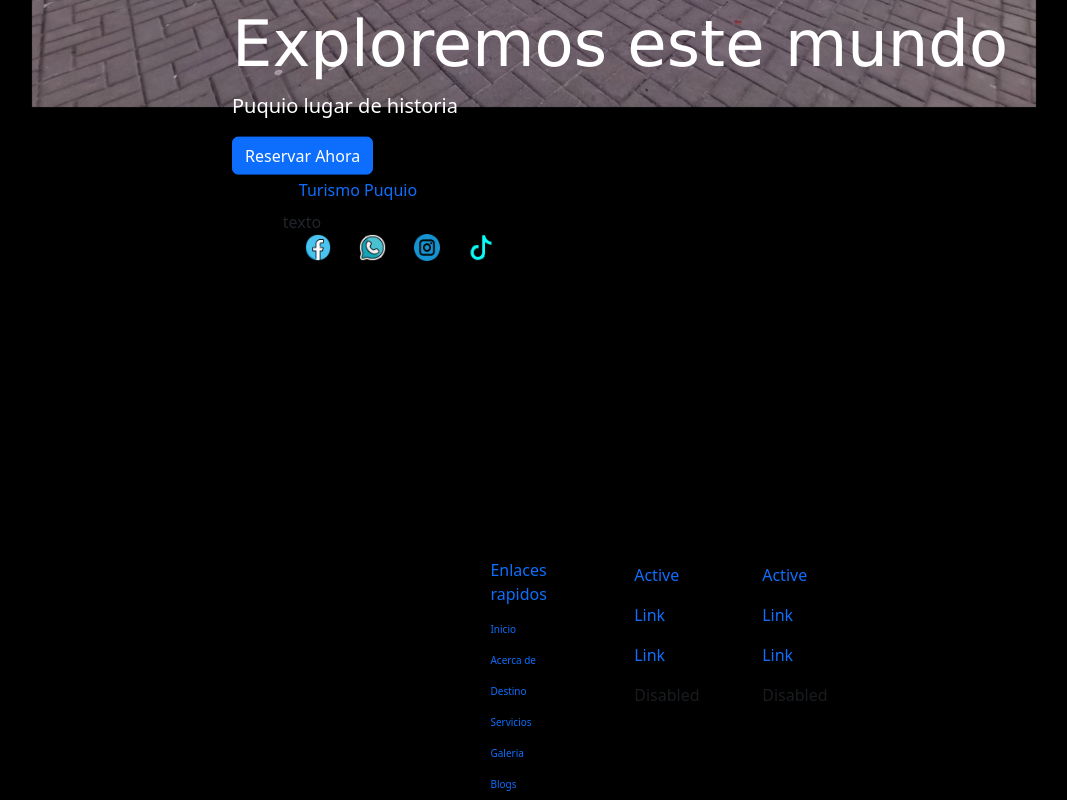
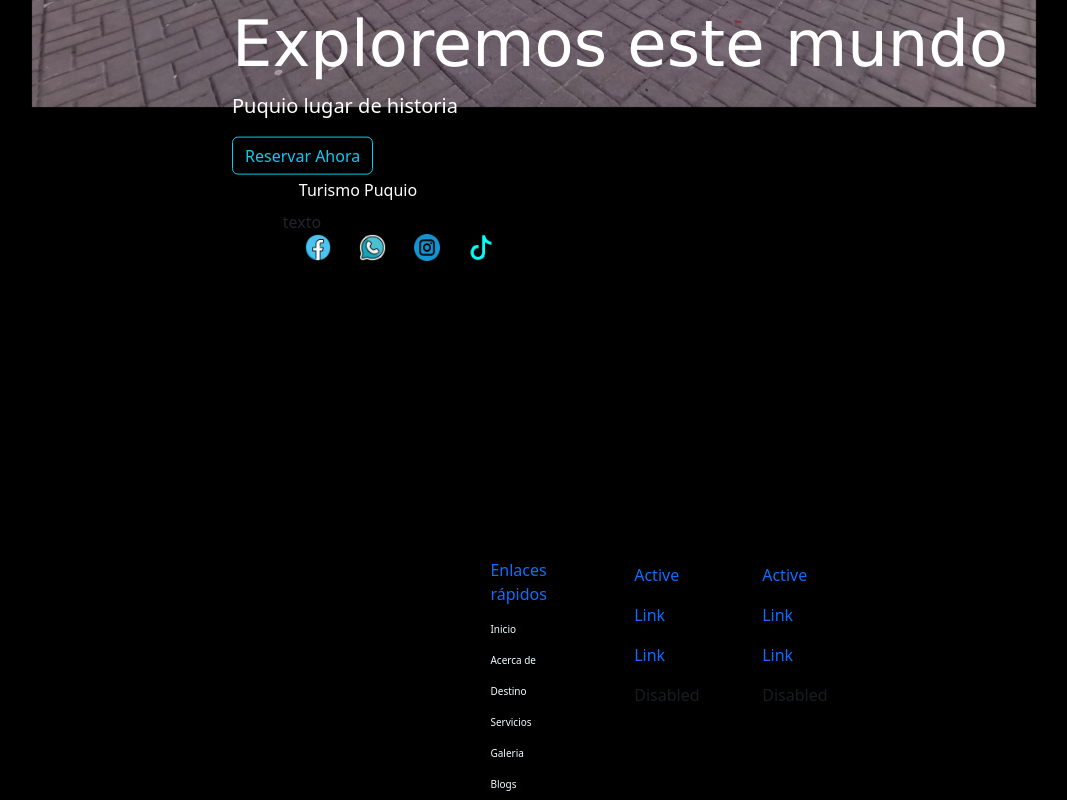
Before and after one commit to IESTP-JMA/Turismo_Puquio, a website: page inbdex.html in a window 1280 px wide. Shown: the part 1933-2733 px from the top of the page, without its empty margins (106-1173 px from the left). Drawn offline with nearby package versions, Linux system fonts and the light colour scheme.

Commit message:
actualizacion del archivo index.html
actualizacion de color de los botones

```diff
--- a/inbdex.html
+++ b/inbdex.html
@@ -15,7 +15,7 @@
           <button class="navbar-toggler" type="button" data-bs-toggle="collapse" data-bs-target="#navbarSupportedContent" aria-controls="navbarSupportedContent" aria-expanded="false" aria-label="Toggle navigation">
             <span class="navbar-toggler-icon"></span>
           </button>
-          <div class="collapse navbar-collapse text-bg-secondary" id="navbarSupportedContent" style="background:rgb(41, 41, 41);" >
+          <div class="collapse navbar-collapse text-bg-secondary" id="navbarSupportedContent" style="background:rgb(27, 27, 27); color: white;" >
             <ul class="navbar-nav me-auto mb-2 mb-lg-0">
               <li class="nav-item">
                 <a class="nav-link active" aria-current="page" href="#">Inicio</a>
@@ -37,7 +37,7 @@
               </li>
             </ul>
             <div class="bg-subtle" style="left: 100%;">
-              <button type="submit" class="btn btn-primary" style="background: rgb(4, 78, 82) ; border: white;">Reservar Ahora</button>
+              <button type="button" class="btn btn-outline-info">Reservar Ahora</button>
             </div>
           </div>
         </div>
@@ -49,7 +49,7 @@
                 <h1 class="display-3"  style="color: white; font-family: 'Lucida Sans', 'Lucida Sans Regular', 'Lucida Grande', 'Lucida Sans Unicode', Geneva, Verdana, sans-serif;">A lo Desconocido</h1>
                 <p class="lead" style="color: white;" style="color: white; font-family: Impact, Haettenschweiler, 'Arial Narrow Bold', sans-serif;"></p>
                 <div class="col-12" style="left: 80%;">
-                  <button type="submit" class="btn btn-primary">Reservar Ahora</button>
+                  <button type="button" class="btn btn-outline-info">Reservar Ahora</button>
                 </div>
 
             </div>
@@ -68,7 +68,7 @@
                   <input type="text" class="form-control" id="inputAddress" placeholder="1234 Main St">
                 </div>
                 <div class="col-12">
-                  <button type="submit" class="btn btn-primary">Reservar Ahora</button>
+                  <button type="button" class="btn btn-outline-info">Reservar Ahora</button>
                 </div>
               </form>
             </div>
@@ -91,7 +91,7 @@
                 <h1 class="display-3"  style="color: white; font-family: 'Lucida Sans', 'Lucida Sans Regular', 'Lucida Grande', 'Lucida Sans Unicode', Geneva, Verdana, sans-serif;">Exploremos este mundo</h1>
                 <p class="lead" style="color: white;" style="color: white; font-family: Impact, Haettenschweiler, 'Arial Narrow Bold', sans-serif; right: 30%;">Puquio lugar de historia </p>
                 <div class="col-12">
-                  <button type="submit" class="btn btn-primary">Reservar Ahora</button>
+                  <button type="button" class="btn btn-outline-info">Reservar Ahora</button>
                 </div>
             </div>
 
@@ -110,13 +110,13 @@
             <h1 class="display-3"  style="color: white; font-family: 'Lucida Sans', 'Lucida Sans Regular', 'Lucida Grande', 'Lucida Sans Unicode', Geneva, Verdana, sans-serif;">Exploremos este mundo</h1>
             <p class="lead" style="color: white;" style="color: white; font-family: Impact, Haettenschweiler, 'Arial Narrow Bold', sans-serif; right: 30%;">Puquio lugar de historia </p>
             <div class="col-12">
-              <button type="submit" class="btn btn-primary">Reservar Ahora</button>
+              <button type="button" class="btn btn-outline-info">Reservar Ahora</button>
             </div>
         </div>
     </div>
     <div class="" style="display: flex; margin-left: 30%;">
       <nav class="nav flex-column">
-        <a class="nav-link active" aria-current="page" href="#">Turismo Puquio</a>
+        <a class="nav-link active" aria-current="page" href="#" style="color: white;">Turismo Puquio</a>
         <a>texto</a>
         <a class="icon-link" href="#" style="display: flex;">
             <svg class="bi" aria-hidden="true"><use xlink:href="#box-seam"></use></svg><img src="./img/logo-de-facebook.png" style="width: 3%;">
@@ -127,14 +127,14 @@
       </nav>
     </div>
       <div style="position: absolute; top: 326%; left: 50%; transform: translate(-50%, -50%); display: flex;">
-            <nav class="nav flex-column" style="margin-left: 10%;" >
-              <a class="nav-link active" aria-current="page" href="#" style="width: 10%;" style="font-size: 20px;">Enlaces rapidos</a>
-              <a class="nav-link" href="#" style="font-size: 10px;">Inicio</a>
-              <a class="nav-link" href="#" style="font-size: 10px;">Acerca de</a>
-              <a class="nav-link" href="#" style="font-size: 10px;">Destino</a>
-              <a class="nav-link" href="#" style="font-size: 10px;">Servicios</a>
-              <a class="nav-link" href="#" style="font-size: 10px;">Galeria</a>
-              <a class="nav-link" href="#" style="font-size: 10px;">Blogs</a>
+            <nav class="nav flex-column" style="color: azure;margin-left: 10%;">
+              <a class="nav-link active" aria-current="page" href="#" style="width: 10%;" style="font-size: 20px;color: azure;">Enlaces rápidos</a>
+              <a class="nav-link" href="#" style="font-size: 10px;color: azure;">Inicio</a>
+              <a class="nav-link" href="#" style="font-size: 10px;color: azure;">Acerca de</a>
+              <a class="nav-link" href="#" style="font-size: 10px;color: azure;">Destino</a>
+              <a class="nav-link" href="#" style="font-size: 10px;color: azure;">Servicios</a>
+              <a class="nav-link" href="#" style="font-size: 10px;color: azure;">Galeria</a>
+              <a class="nav-link" href="#" style="font-size: 10px;color: azure;">Blogs</a>
             </nav>
       </div>
       <div style="position: absolute; top: 321%; left: 60%; transform: translate(-50%, -50%); display: flex; ">
```
